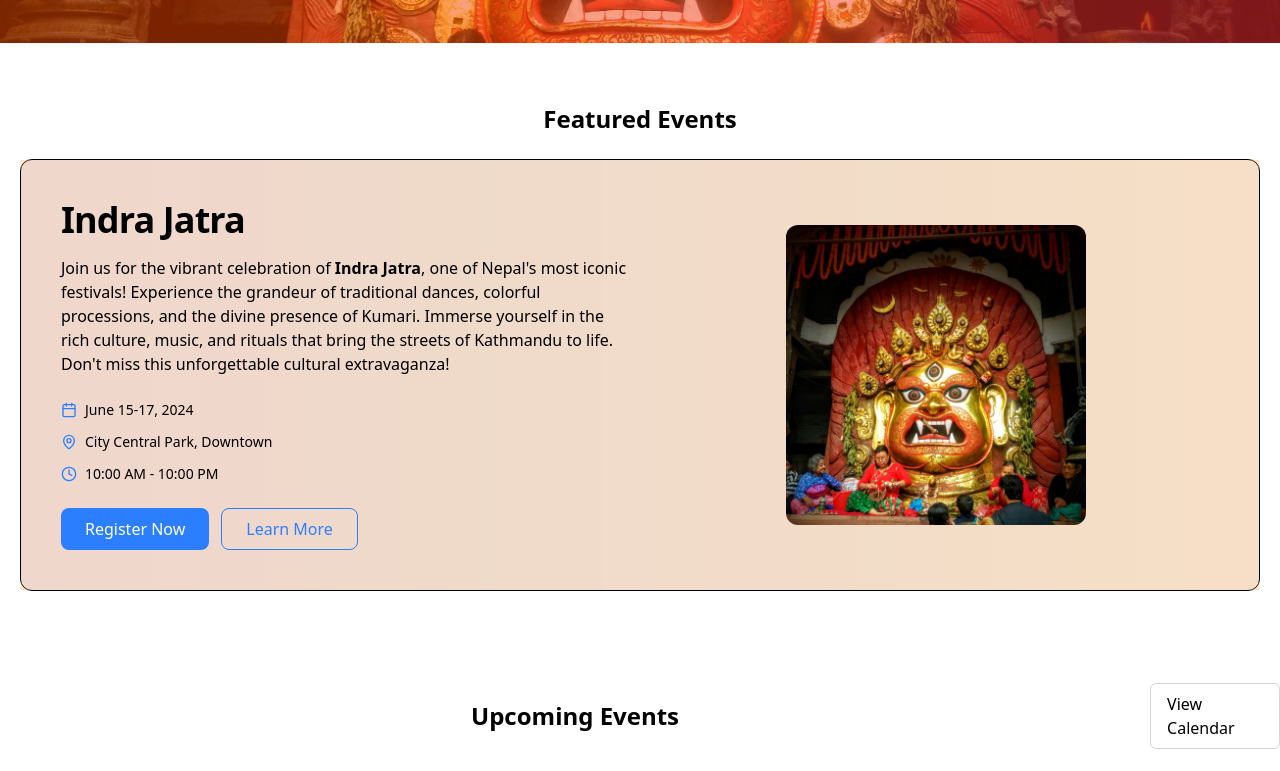
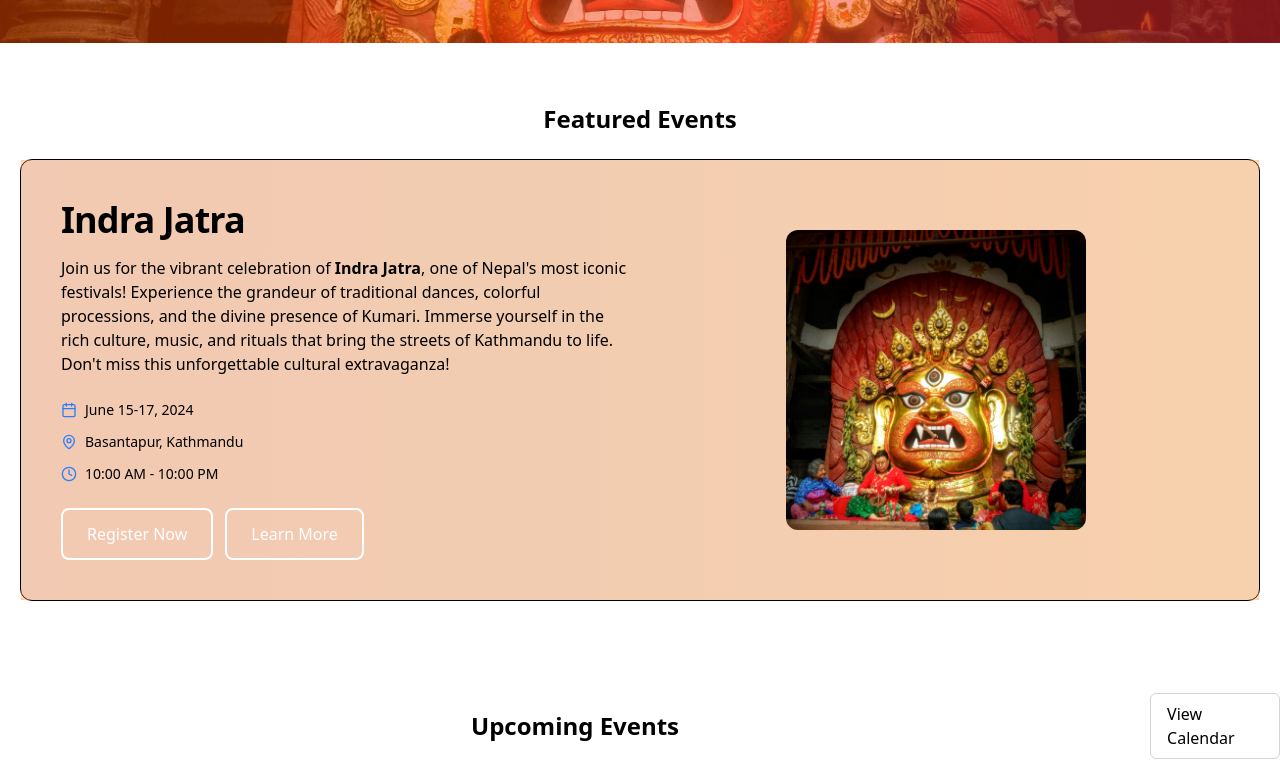
Before and after one commit to sarojbomjan/JatraMaps, a React (Vite) app: page / in a window 1280 px wide. Shown: the part 513-1284 px from the top of the page. Built offline with nearby package versions, Linux system fonts and the light colour scheme; grey boxes are pictures that could not be loaded.

Commit message:
ui updated

```diff
--- a/src/App.jsx
+++ b/src/App.jsx
@@ -13,9 +13,10 @@ const Calendar = lazy(() => import('./pages/calendar'));
 const App = () => {
   return (
 
-      <div className="flex flex-col min-h-screen">
+      <div className="flex flex-col min-h-screen overflow-auto scrollbar-hidden">
         {/* Navbar */}
         <Navbar />
+
 
         {/* Routes */}
         <div className="flex-grow">
--- a/src/components/featured_event.jsx
+++ b/src/components/featured_event.jsx
@@ -12,7 +12,7 @@ export default function FeaturedEvent() {
 </div>
 
      <div className="relative rounded-xl bg-gradient-to-r from-blue-500/10 to-green-500/5 border m-5">
-      <div className="absolute inset-0 bg-orange-500 opacity-20 bg-cover bg-center" />
+      <div className="absolute inset-0 bg-orange-500 opacity-30 bg-cover bg-center" />
       <div className="relative grid grid-cols-1 md:grid-cols-2 gap-6 p-6 md:p-10">
         <div className="space-y-4">
           <h2 className="text-3xl md:text-4xl font-bold tracking-tight">Indra Jatra</h2>
@@ -27,7 +27,7 @@ export default function FeaturedEvent() {
             </div>
             <div className="flex items-center gap-2">
               <MapPin className="h-4 w-4 text-blue-500" />
-              <span className="text-sm">City Central Park, Downtown</span>
+              <span className="text-sm">Basantapur, Kathmandu</span>
             </div>
             <div className="flex items-center gap-2">
               <Clock className="h-4 w-4 text-blue-500" />
@@ -36,8 +36,8 @@ export default function FeaturedEvent() {
           </div>
 
           <div className="flex flex-wrap gap-3 pt-2">
-            <button className="px-6 py-2 bg-blue-500 text-white rounded-lg hover:bg-blue-500/90 cursor-pointer">Register Now</button>
-            <button className="px-6 py-2 border border-blue-500 text-blue-500 rounded-lg hover:bg-blue-500/10 cursor-pointer">Learn More</button>
+            <button className="bg-transparent border-2 border-white text-white hover:bg-white/10 px-6 py-3 rounded-lg font-medium transition-colors">Register Now</button>
+            <button className="bg-transparent border-2 border-white text-white hover:bg-white/10 px-6 py-3 rounded-lg font-medium transition-colors">Learn More</button>
           </div>
         </div>
 
```
Also changed, not shown: 1 other file (tests, documents, lock files or other folders).
